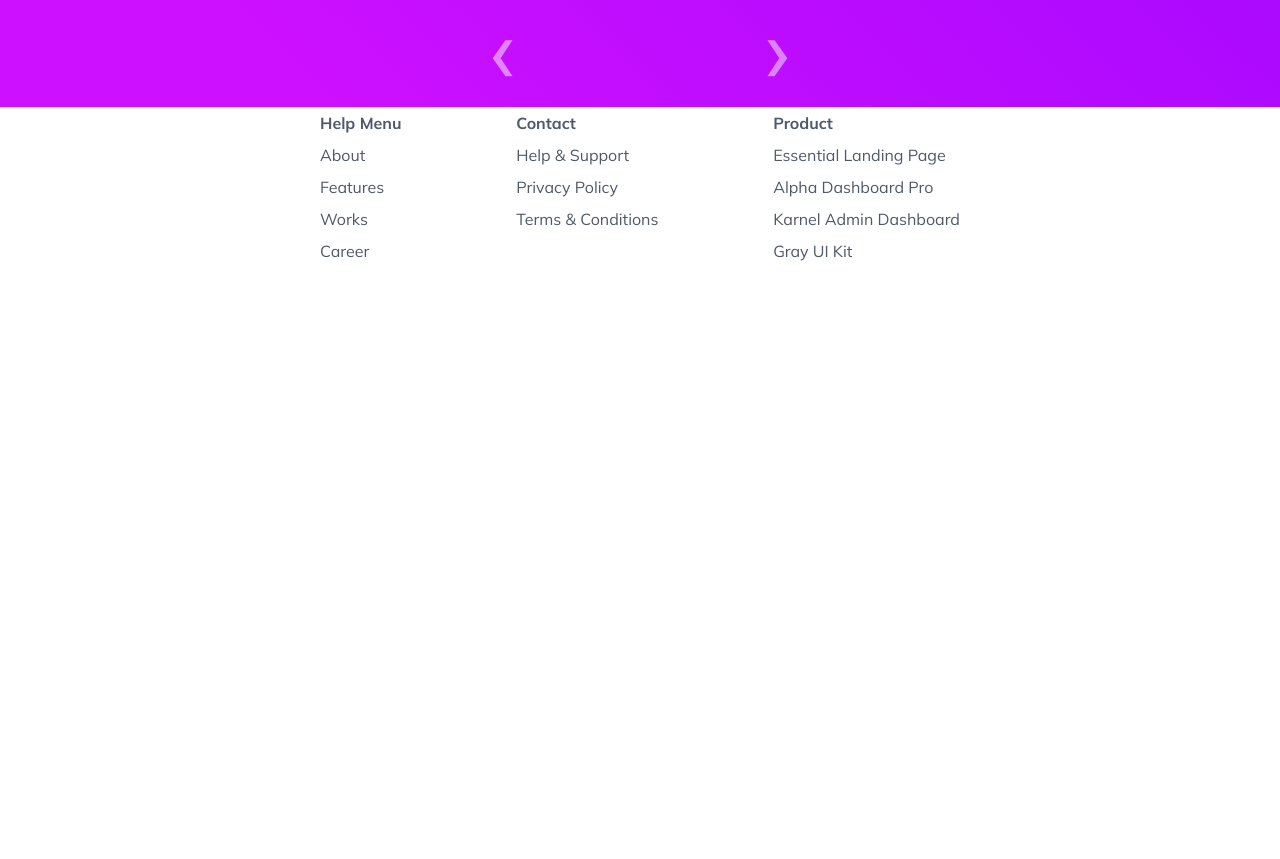
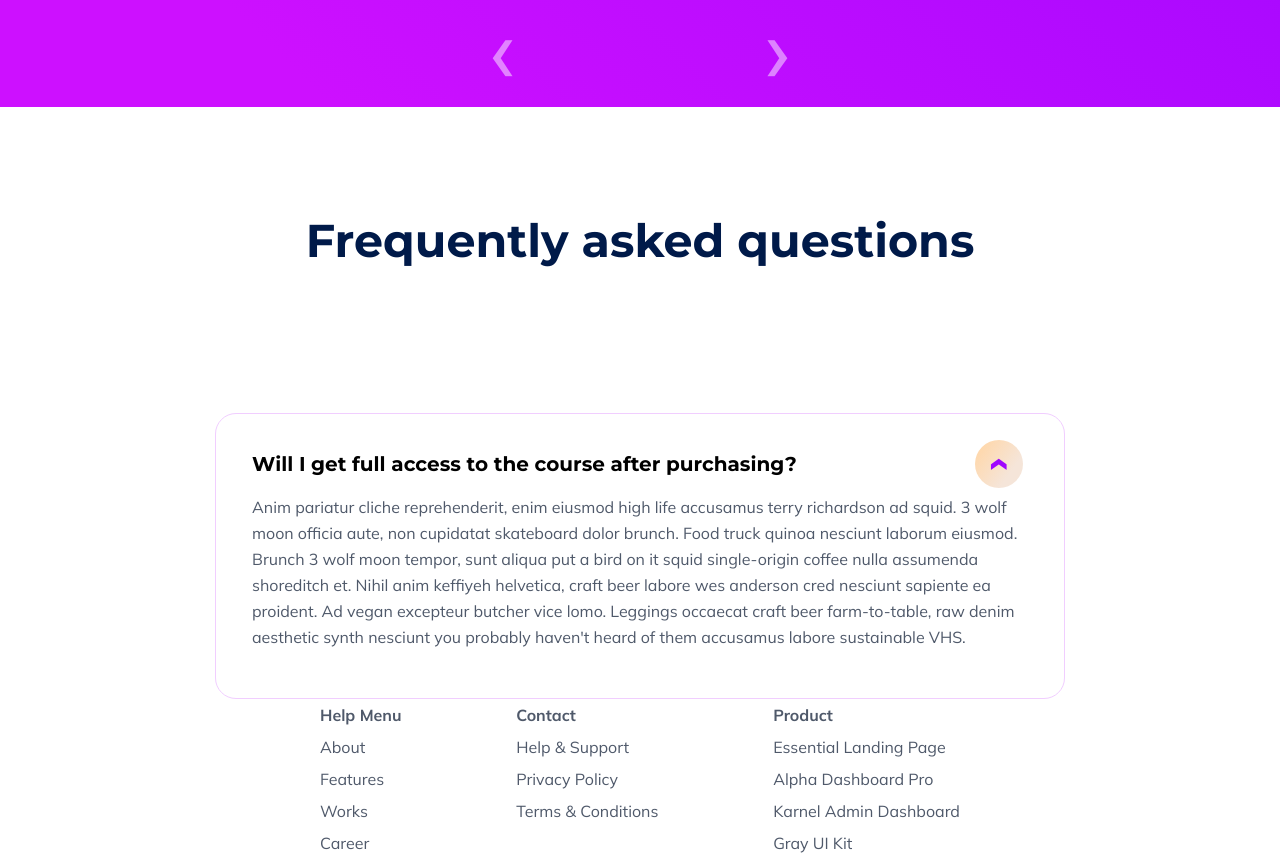
Before and after one commit to NevidX/Fronted-development, a plain HTML site: page index.html in a window 1280 px wide. Shown: the part 3515-4374 px from the top of the page. Before the commit the page ends 3782 px from the top, so only its background shows below. Drawn offline with Linux system fonts and the light colour scheme.

Commit message:
Started making questions section

```diff
--- a/index.html
+++ b/index.html
@@ -275,6 +275,40 @@
                     <button class="slider__button" id="right">&#8250;</button>
                 </div>
             </div>
+            <!-- QUESTIONS S -->
+            <div class="questions">
+                <div class="container">
+                    <div class="title title__questions">Frequently asked questions</div>
+                    <div class="qustions__spoilers spoilers">
+                        <div class="spoilers__spoiler spoiler">
+                            <div class="spoiler__title-triger">Will I get full access to the course after
+                                purchasing?<span class="spoiller__arrow"> &#8249;</span></div>
+                            <div class="spoiler__body">
+                                <div class="spoiler__content">
+                                    <div class="spoiler__content-text">
+                                        Anim pariatur cliche reprehenderit, enim eiusmod high life accusamus terry
+                                        richardson ad
+                                        squid. 3 wolf moon officia aute, non cupidatat skateboard dolor brunch. Food
+                                        truck
+                                        quinoa nesciunt laborum eiusmod. Brunch 3 wolf moon tempor, sunt aliqua put a
+                                        bird
+                                        on it
+                                        squid single-origin coffee nulla assumenda shoreditch et. Nihil anim keffiyeh
+                                        helvetica,
+                                        craft beer labore wes anderson cred nesciunt sapiente ea proident. Ad vegan
+                                        excepteur
+                                        butcher vice lomo. Leggings occaecat craft beer farm-to-table, raw denim
+                                        aesthetic
+                                        synth
+                                        nesciunt you probably haven't heard of them accusamus labore sustainable VHS.
+                                    </div>
+
+                                </div>
+                            </div>
+                        </div>
+                    </div>
+                </div>
+            </div>
             <!-- FOOTER S -->
             <footer class="footer">
                 <div class="container">
--- /dev/null
+++ b/scss/_questions.scss
@@ -0,0 +1,55 @@
+.questions {
+	padding-top: 106px;
+}
+.title__questions {
+	text-align: center;
+	margin: 0 auto;
+	margin-bottom: 144px;
+}
+.qustions__spoilers {
+	max-width: 850px;
+	margin: 0 auto;
+}
+
+.spoilers__spoiler {
+	max-width: 850px;
+	height: auto;
+	background-color: white;
+	border-radius: 21px;
+	border: 1px solid #f1ceff;
+	padding: 26px 41px 47px 36px;
+}
+
+.spoiler__title-triger {
+	display: flex;
+	align-items: center;
+	justify-content: space-between;
+	font-family: Montserrat;
+	font-weight: bold;
+	font-size: 20px;
+	line-height: 120%;
+	margin-bottom: 7px;
+}
+.spoiller__arrow {
+	display: inline-block;
+	text-align: center;
+	width: 48px;
+	height: 48px;
+	font-size: 40px;
+	line-height: -1;
+	transform: rotate(90deg);
+	padding-top: 8.5px;
+	background: linear-gradient(35.71deg, #ffd7a9 9.11%, #f5e5d9 71.64%);
+	border-radius: 50%;
+	color: #9f06ff;
+}
+.spoiler__body {
+}
+.spoiler__content {
+	.spoiler__content-text {
+		font-family: Mulish;
+		font-size: 16px;
+		line-height: 162%;
+		color: #4f596a;
+	}
+}
--- a/scss/style.scss
+++ b/scss/style.scss
@@ -9,7 +9,7 @@
 @import "_instructor";
 @import "_reviews";
 @import "_slider";
-//=====<ПОДКЛЮЧЕНИЕ СТИЛЕЙ>=================
+@import "_questions"; //=====<ПОДКЛЮЧЕНИЕ СТИЛЕЙ>=================
 body {
 	font-family: Mulish;
 	overflow-y: scroll;
```
Also changed, not shown: css/style.css, 1 other file.
